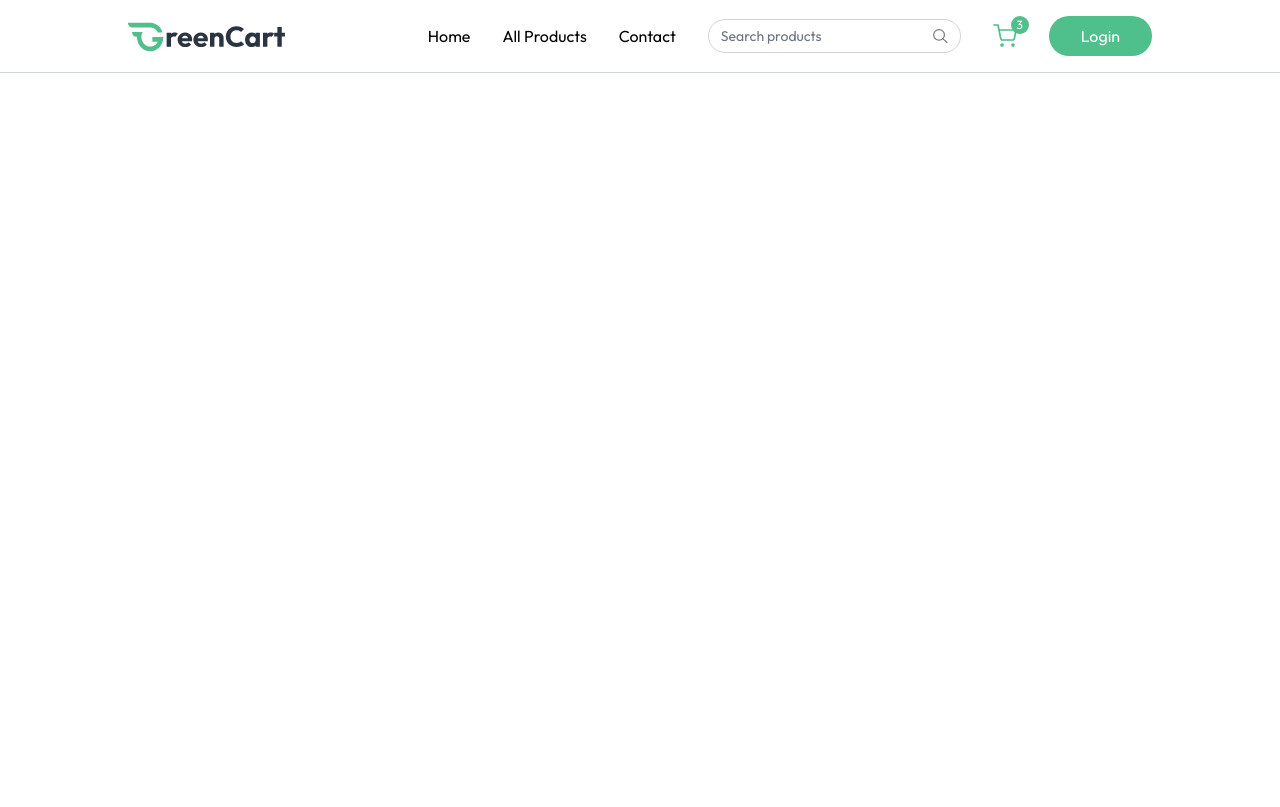
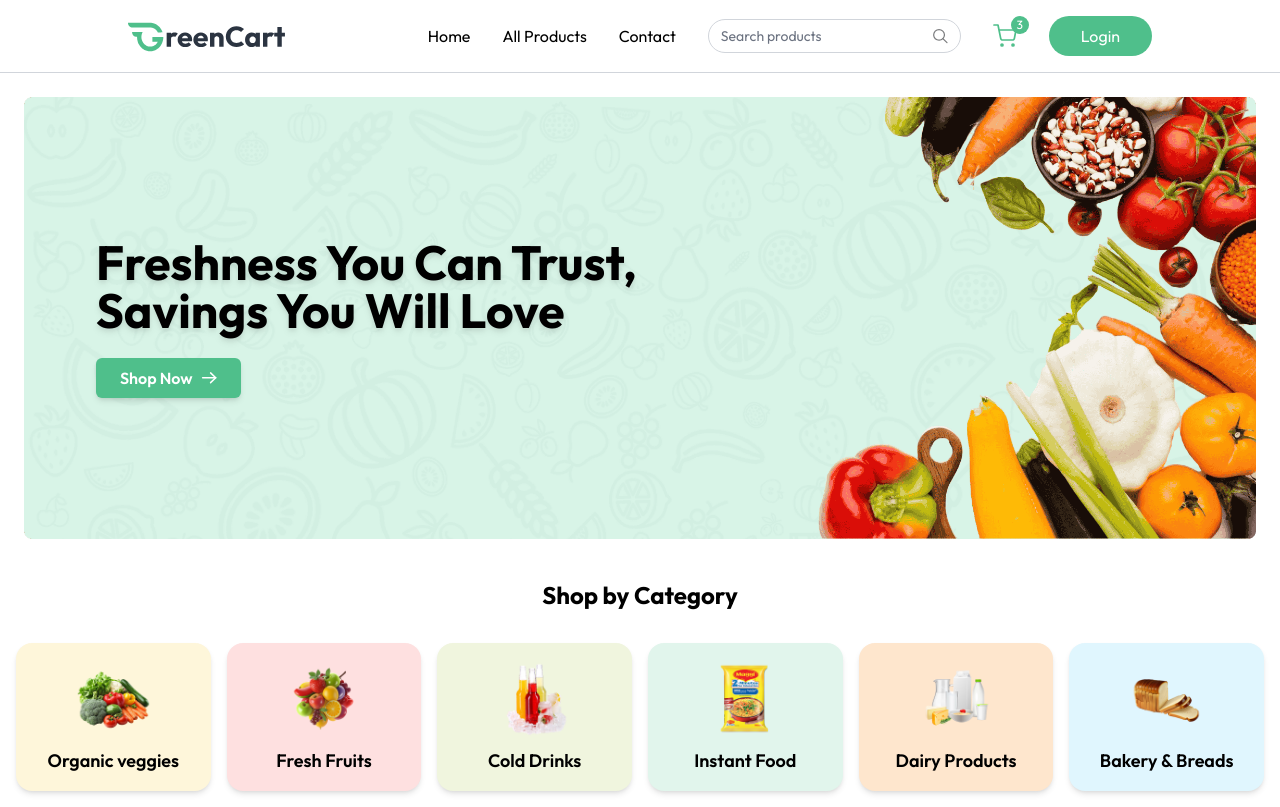
Before and after one commit to beshoynasryz/BNE-GreenCart, a React (Vite) app: page / in a window 1280 px wide. Built offline with nearby package versions, Linux system fonts and the light colour scheme.

Commit message:
added mainBanner and Categories

```diff
--- a/src/App.jsx
+++ b/src/App.jsx
@@ -1,12 +1,16 @@
 import React from "react";
 import Navbar from "./components/Navbar";
+import { Route, Routes } from "react-router-dom";
+import Home from "./pages/Home";
 
 
 const App = () => {
   return (
     <div>
       <Navbar />
-
+      <Routes>
+      <Route path="/" element={<Home />} />
+    </Routes>
     </div>
   );
 };
--- a/src/assets/assets.js
+++ b/src/assets/assets.js
@@ -137,12 +137,7 @@ export const categories = [
     image: bakery_image,
     bgColor: "#E0F6FE",
   },
-  {
-    text: "Grains & Cereals",
-    path: "Grains",
-    image: grain_image,
-    bgColor: "#F1E3F9",
-  },
+
 ];
 
 export const footerLinks = [
--- /dev/null
+++ b/src/components/Categories.jsx
@@ -0,0 +1,35 @@
+import React from 'react'
+import {categories } from "../assets/assets"
+import { Link } from 'react-router-dom';
+const Categories = () => {
+    return (
+        <>
+        <div className="flex justify-center items-center mt-4 mb-4">
+            <h1>
+                <span className="text-2xl font-bold ">Shop by Category</span>
+            </h1>
+
+        </div>
+        <div className="grid grid-cols-2 md:grid-cols-3 lg:grid-cols-6 gap-4 p-4">
+
+          {categories.map((category, index) => (
+            <Link
+              to={`/category/${category.path}`}
+              key={index}
+              className="rounded-2xl p-4 shadow-md transition-transform duration-300 hover:scale-105"
+              style={{ backgroundColor: category.bgColor }}
+            >
+              <img
+                src={category.image}
+                alt={category.text}
+                className="w-20 h-20 object-contain mx-auto mb-2"
+              />
+              <h3 className="text-center font-semibold text-lg">{category.text}</h3>
+            </Link>
+          ))}
+        </div>
+        </>
+      );
+}
+
+export default Categories;
--- /dev/null
+++ b/src/components/MainBanner.jsx
@@ -0,0 +1,58 @@
+import React from "react";
+import { assets } from "../assets/assets";
+import { Link } from "react-router-dom";
+
+const MainBanner = () => {
+  return (
+    <div className="relative w-full p-6">
+
+      <img
+        src={assets.main_banner_bg}
+        alt="Main Banner"
+        className="w-full hidden md:block object-cover"
+      />
+      <img
+        src={assets.main_banner_bg_sm}
+        alt="Main Banner Small"
+        className="w-full md:hidden object-cover"
+      />
+
+
+      <div className="absolute inset-0 flex flex-col justify-center items-center md:items-start px-6 md:px-16 lg:px-24 py-12 md:py-20 lg:py-28 ">
+        <h1 className="text-black text-2xl sm:text-3xl md:text-4xl lg:text-5xl font-bold leading-snug text-center md:text-left max-w-[90%] md:max-w-lg lg:max-w-xl drop-shadow-md">
+          Freshness You Can Trust, Savings You Will Love
+        </h1>
+
+        <div className="mt-6 flex items-center gap-4">
+
+          <Link
+            to="/products"
+            className="hidden md:flex group items-center gap-2 bg-primary text-white font-semibold text-base py-2 px-6 rounded-md shadow-md hover:bg-primary-dull transition duration-200"
+          >
+            Shop Now
+            <img
+              src={assets.white_arrow_icon}
+              alt="Arrow"
+              className="w-4 h-4 transition-transform group-hover:translate-x-1"
+            />
+          </Link>
+
+
+          <Link
+            to="/products"
+            className="flex md:hidden group items-center gap-2 bg-white text-primary font-semibold text-sm py-2 px-6 rounded-md shadow-md hover:bg-gray-100 transition duration-200"
+          >
+            Explore Deals
+            <img
+              src={assets.black_arrow_icon}
+              alt="Arrow"
+              className="w-4 h-4 transition-transform group-hover:translate-x-1"
+            />
+          </Link>
+        </div>
+      </div>
+    </div>
+  );
+};
+
+export default MainBanner;
--- /dev/null
+++ b/src/pages/Home.jsx
@@ -0,0 +1,14 @@
+import React from 'react'
+import MainBanner from '../components/MainBanner'
+import Categories from '../components/Categories'
+
+const Home = () => {
+  return (
+    <div>
+        <MainBanner/>
+        <Categories/>
+    </div>
+  )
+}
+
+export default Home
```
